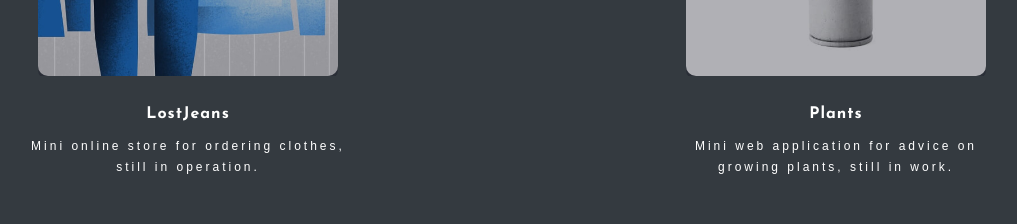
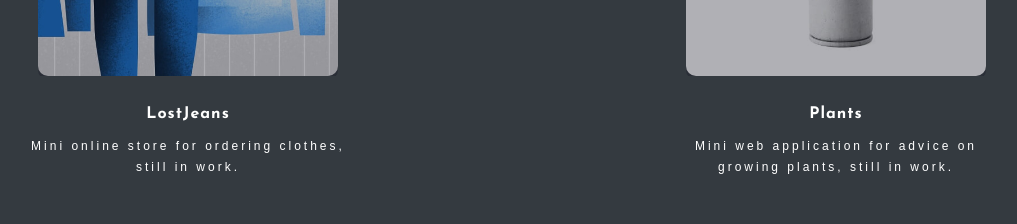
Before and after one commit to 1Molot/Portfolio, a React (Create React App) app: page / in a window 1280 px wide. Shown: the part 2920-3144 px from the top of the page, without its empty margins (128-1145 px from the left). Built offline with nearby package versions, Linux system fonts and the light colour scheme.

Commit message:
fix:description

```diff
--- a/src/woks/Projects.tsx
+++ b/src/woks/Projects.tsx
@@ -42,7 +42,7 @@ export const Projects = () => {
         },
         {
             title: 'LostJeans',
-            description: 'Mini online store for ordering clothes, still in operation.',
+            description: 'Mini online store for ordering clothes, still in work.',
             link: 'https://1molot.github.io/lost-jersey.github.io/',
             img: `${LostJeans}`,
             alt: 'LostJeans'
```
